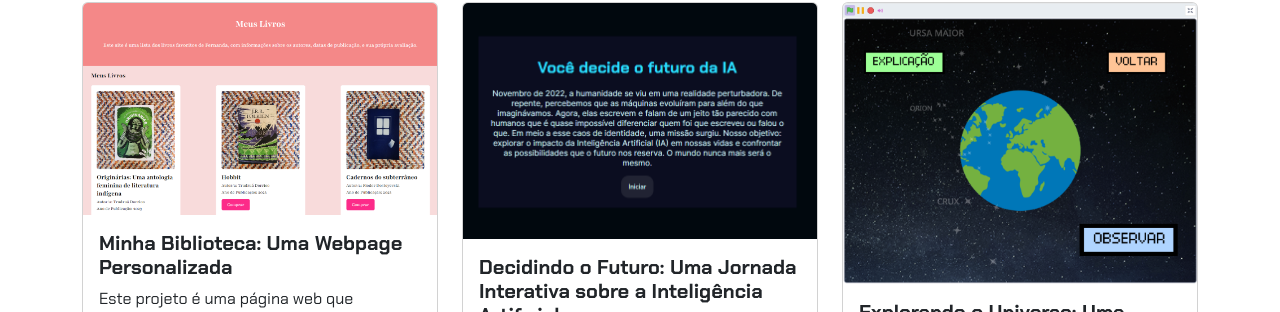
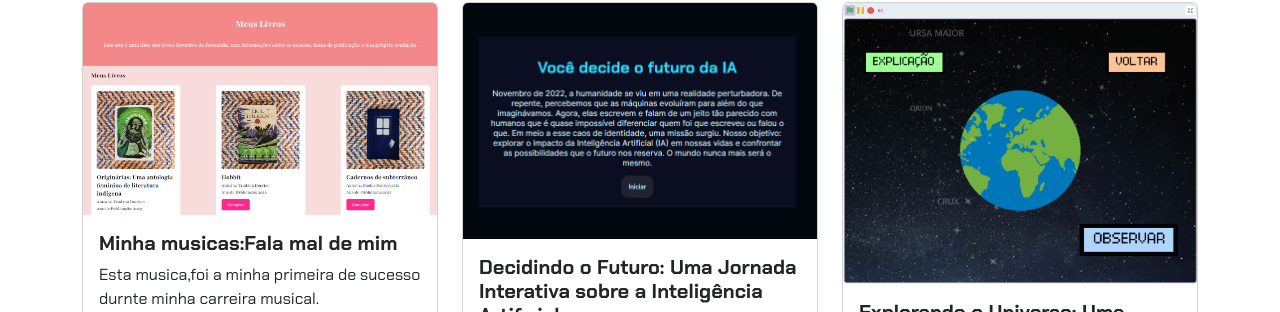
Before and after one commit to mbonita10/ludimila, a plain HTML site: page index.html in a window 1280 px wide. Shown: the part 488-800 px from the top of the page. Drawn offline with nearby package versions, Linux system fonts and the light colour scheme.

Commit message:
Update index.html

```diff
--- a/index.html
+++ b/index.html
@@ -36,11 +36,8 @@
                 <div class="card">
                     <img src="img/projeto-1.png" class="card-img-top" alt="Imagem do projeto de biblioteca virtual">
                     <div class="card-body">
-                        <h5 class="card-title">Minha Biblioteca: Uma Webpage Personalizada</h5>
-                        <p class="card-text">Este projeto é uma página web que apresenta uma lista dos meus livros
-                            favoritos, incluindo informações sobre os autores, datas de publicação e links para compra
-                            na Amazon. A página é estilizada com CSS para uma visualização agradável e usa fontes
-                            externas do Google Fonts.
+                        <h5 class="card-title">Minha musicas:Fala mal de mim</h5>
+                        <p class="card-text">Esta musica,foi a minha primeira de sucesso durnte minha carreira musical.
                         </p>
                         <button type="button" class="btn btn-link" data-bs-toggle="modal" data-bs-target="#modal1">Veja
                             o projeto</button>
```
